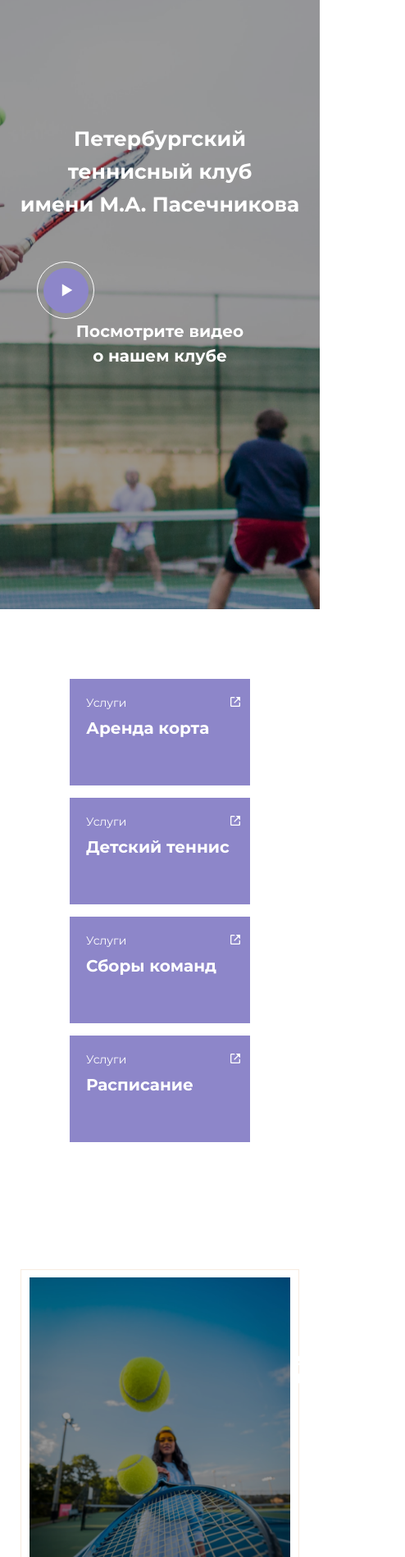
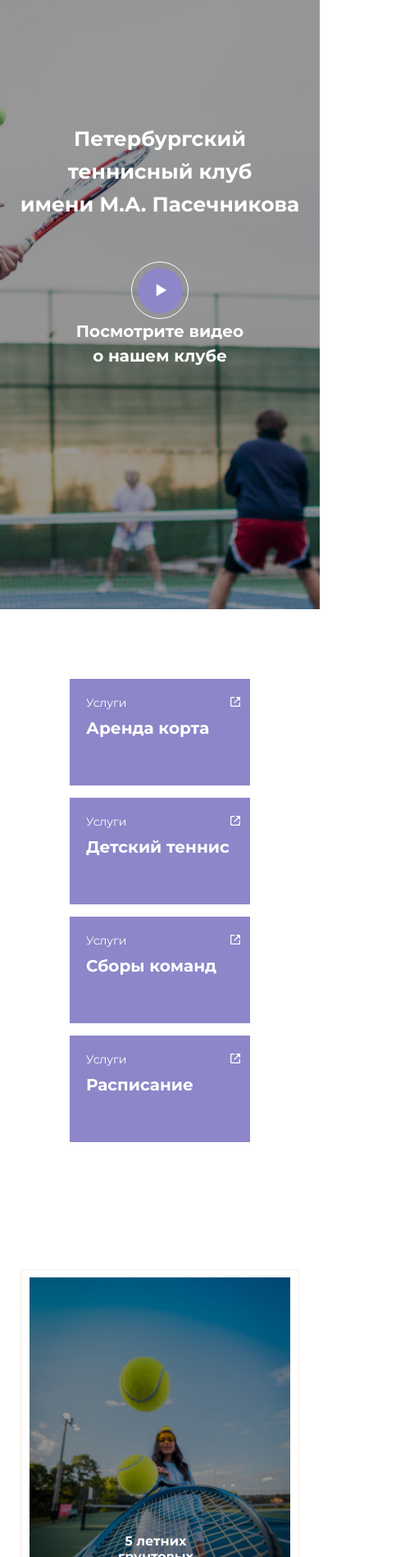
Before and after one commit to dilemka2/Tenis-FrontEnd, a plain HTML site: page index.html in a window 390 px wide. Shown: the part 101-2000 px from the top of the page at 82% size, 494 px wide, since content can reach past the window. Drawn offline with nearby package versions, Linux system fonts and the light colour scheme.

Commit message:
Add files via upload

```diff
--- a/index.html
+++ b/index.html
@@ -5,6 +5,8 @@
     <meta name="viewport" content="width=device-width, initial-scale=1.0">
     <title>Tenis</title>
     <link rel="stylesheet" href="style.css">
+    <!-- favicon -->
+    <link rel="icon" type="image/x-icon" href="/img/favicon.png">
     <!-- link to boxicons -->
     <link href='https://unpkg.com/boxicons@2.1.4/css/boxicons.min.css' rel='stylesheet'>
     <!-- link to fonts -->
--- a/style.css
+++ b/style.css
@@ -679,11 +679,15 @@ footer .navbar {
         flex-direction: column;
         text-align: center;
     }
-    .video-link button {
+    .video-link .play-button {
         margin: 0 auto;
     }
     .photo-block {
         display: flex;
         align-items: center;
     }
+    .photo-block p {
+        bottom: -150px;
+        right: 210px;
+    }
 }
```
Also changed, not shown: img/favicon.png (added).
